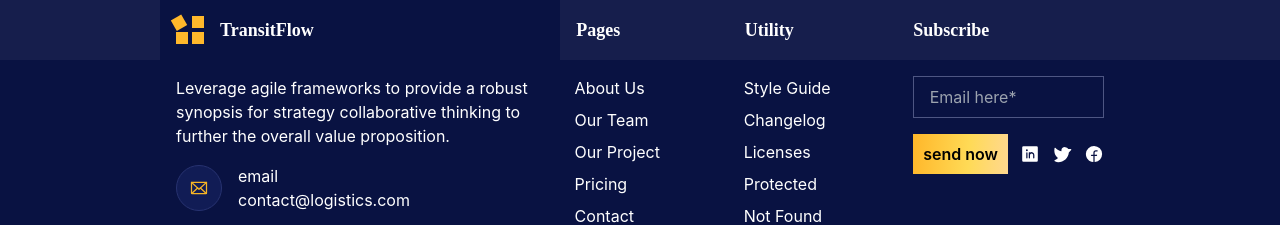
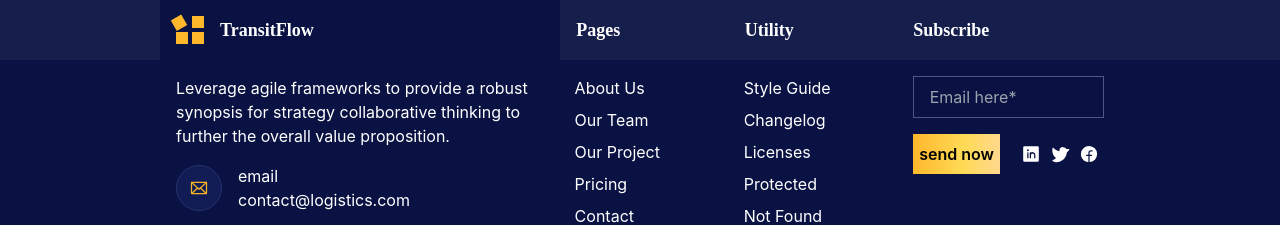
Before and after one commit to smartcollins/logistics, a React (Create React App) app: page / in a window 1280 px wide. Shown: the top 225 px of the page. Built offline with nearby package versions, Linux system fonts and the light colour scheme.

Commit message:
modifying Footer

```diff
--- a/src/component/Footer.jsx
+++ b/src/component/Footer.jsx
@@ -150,11 +150,13 @@ const Footer = () => {
                     </div>
                     <div className='md:w-2/4 md:m-0 space-y-4 mt-4'>
                         <input className=' font-[League_Spartan] w-full py-2 bg-transparent border border-[#4e5683] indent-4 ' type="text" placeholder='Email here*' />
-                        <div className='flex items-center justify-between'>
+                        <div className='flex items-center justify-between space-x-4'>
                             <button style={{ background: `linear-gradient(94.06deg, ${color.grdt} -1.21%, ${color.grdt2} 58.66%, ${color.grdt3} 116.84%)` }} className='py-2 text-black w-2/4 font-semibold'>send now</button>
-                            <LinkedinLogo size={20} color="#ffffff" weight="fill" />
-                            <TwitterLogo size={20} color="#ffffff" weight="fill" />
-                            <FacebookLogo size={20} color="#ffffff" weight="fill" />
+                            <div className='flex items-center justify-between lg:justify-around w-2/4'>
+                                <LinkedinLogo size={20} color="#ffffff" weight="fill" />
+                                <TwitterLogo size={20} color="#ffffff" weight="fill" />
+                                <FacebookLogo size={20} color="#ffffff" weight="fill" />
+                            </div>
                         </div>
                     </div>
                 </div>
```
